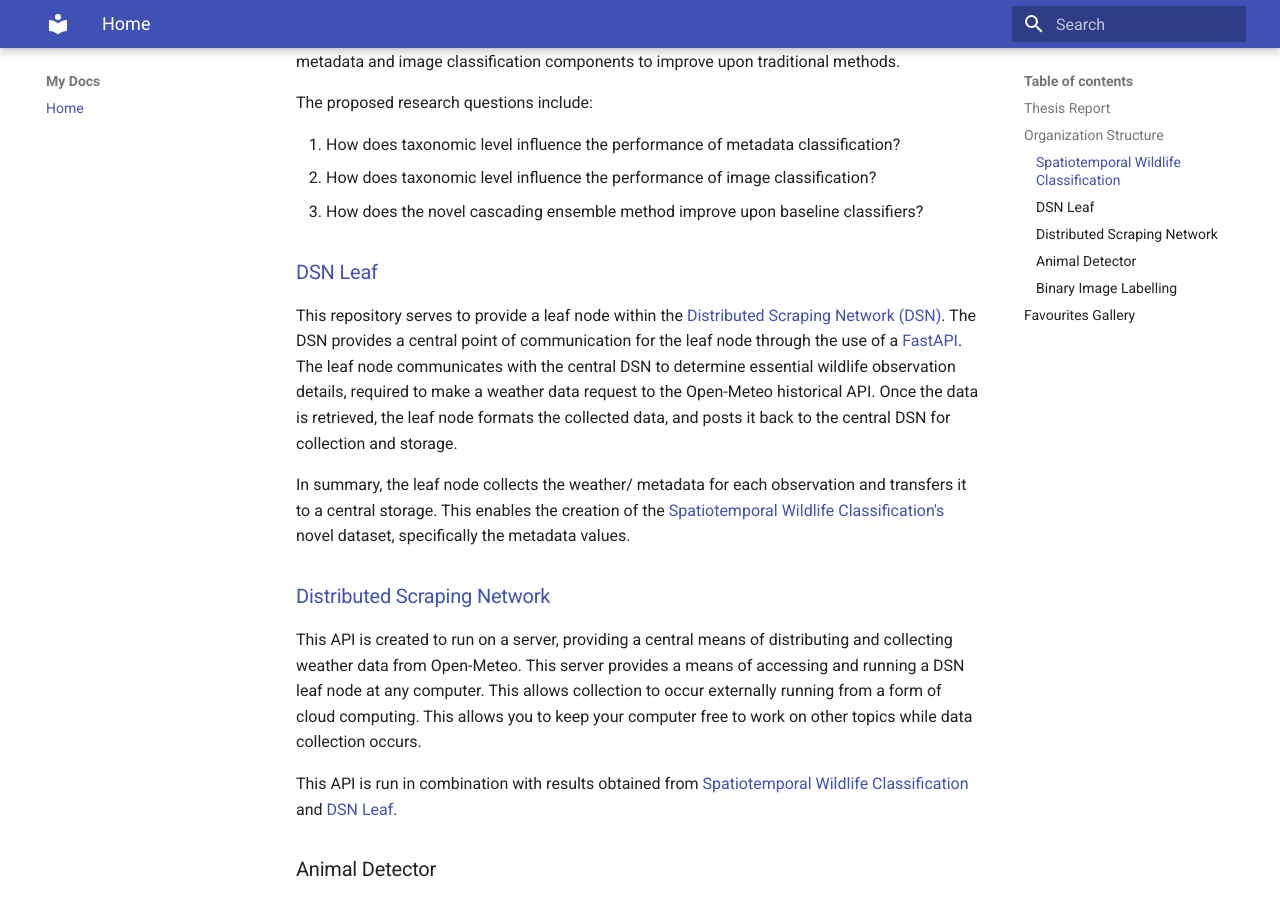
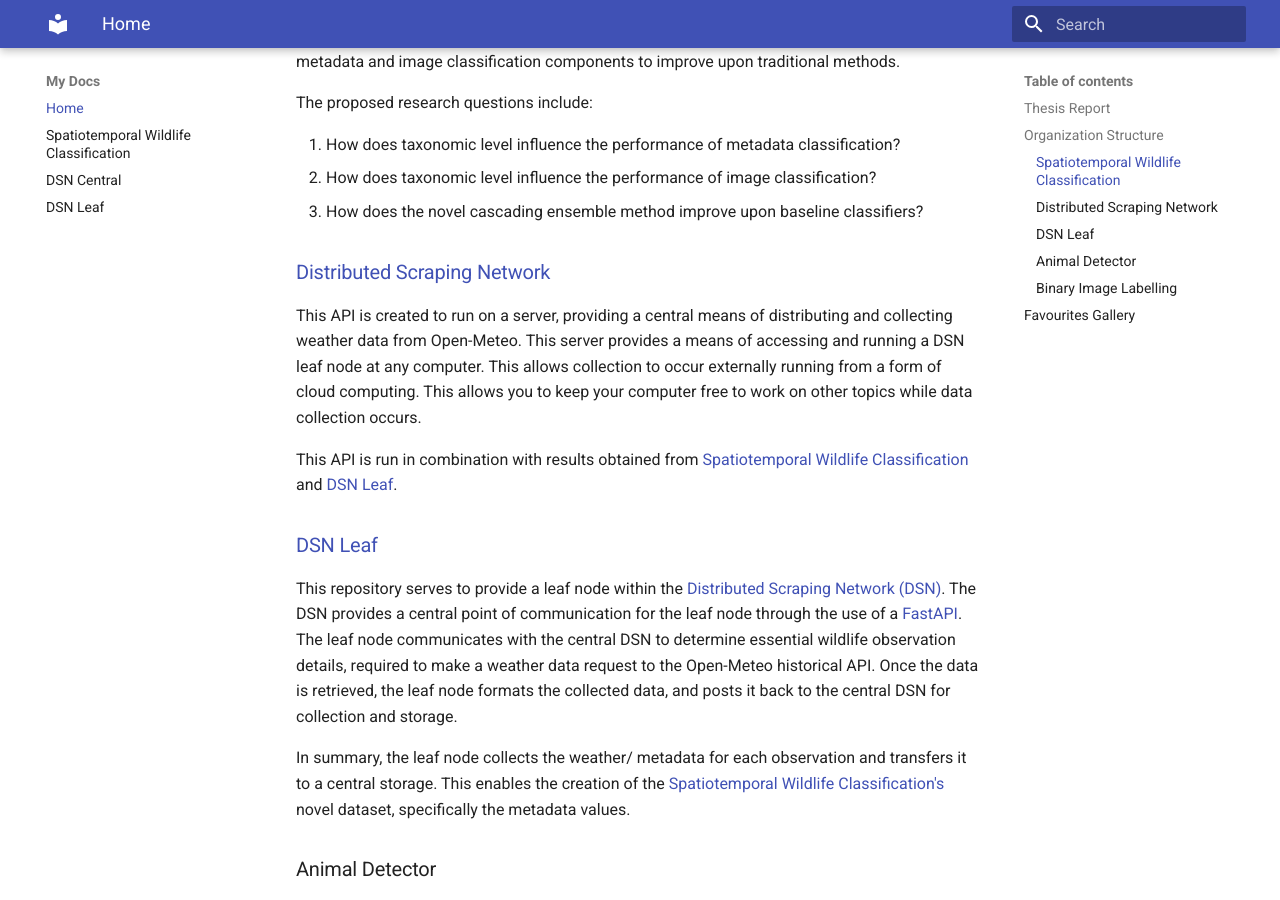
Before and after one commit to Spatiotemporal-Wildlife-Classification/swc_documentation, an MkDocs documentation site: the page built from docs/index.md, in a window 1280 px wide and 900 px high, scrolled down 1002 px. Built offline with MkDocs 1.6.1 and Material for MkDocs 9.7.7, drawn with Linux system fonts in a browser that asks for light colours.

Commit message:
Change order of DSN central and DSN leaf. Added a nav links to each respective sight

```diff
--- a/docs/index.md
+++ b/docs/index.md
@@ -55,6 +47,16 @@ This allows you to keep your computer free to work on other topics while data co
 
 This API is run in combination with results obtained from [Spatiotemporal Wildlife Classification](https://trav-d13.github.io/spatiotemporal_wildlife_classification/) and [DSN Leaf](https://spatiotemporal-wildlife-classification.github.io/DSN-Leaf/).
 
+
+### [DSN Leaf](https://spatiotemporal-wildlife-classification.github.io/DSN-Leaf/)
+This repository serves to provide a leaf node within the [Distributed Scraping Network (DSN)](https://spatiotemporal-wildlife-classification.github.io/Distributed-Scraping-Network/).
+The DSN provides a central point of communication for the leaf node through the use of a [FastAPI](https://fastapi.tiangolo.com/).
+The leaf node communicates with the central DSN to determine essential wildlife observation details,
+required to make a weather data request to the Open-Meteo historical API. Once the data is retrieved, the leaf node formats the collected data, and posts it back to the central DSN for collection and storage.
+
+In summary, the leaf node collects the weather/ metadata for each observation and transfers it to a central storage.
+This enables the creation of the [Spatiotemporal Wildlife Classification's]((https://trav-d13.github.io/spatiotemporal_wildlife_classification/)) novel dataset, specifically the metadata values.
+
 ### Animal Detector
 
 ### Binary Image Labelling
--- a/mkdocs.yml
+++ b/mkdocs.yml
@@ -6,3 +6,6 @@ theme:
 
 nav:
   - Home: index.md
+  - Spatiotemporal Wildlife Classification: https://trav-d13.github.io/spatiotemporal_wildlife_classification/
+  - DSN Central: https://spatiotemporal-wildlife-classification.github.io/Distributed-Scraping-Network/
+  - DSN Leaf: https://spatiotemporal-wildlife-classification.github.io/DSN-Leaf/
```
Also changed, not shown: other parts of docs/index.md (+0 -8 lines).
